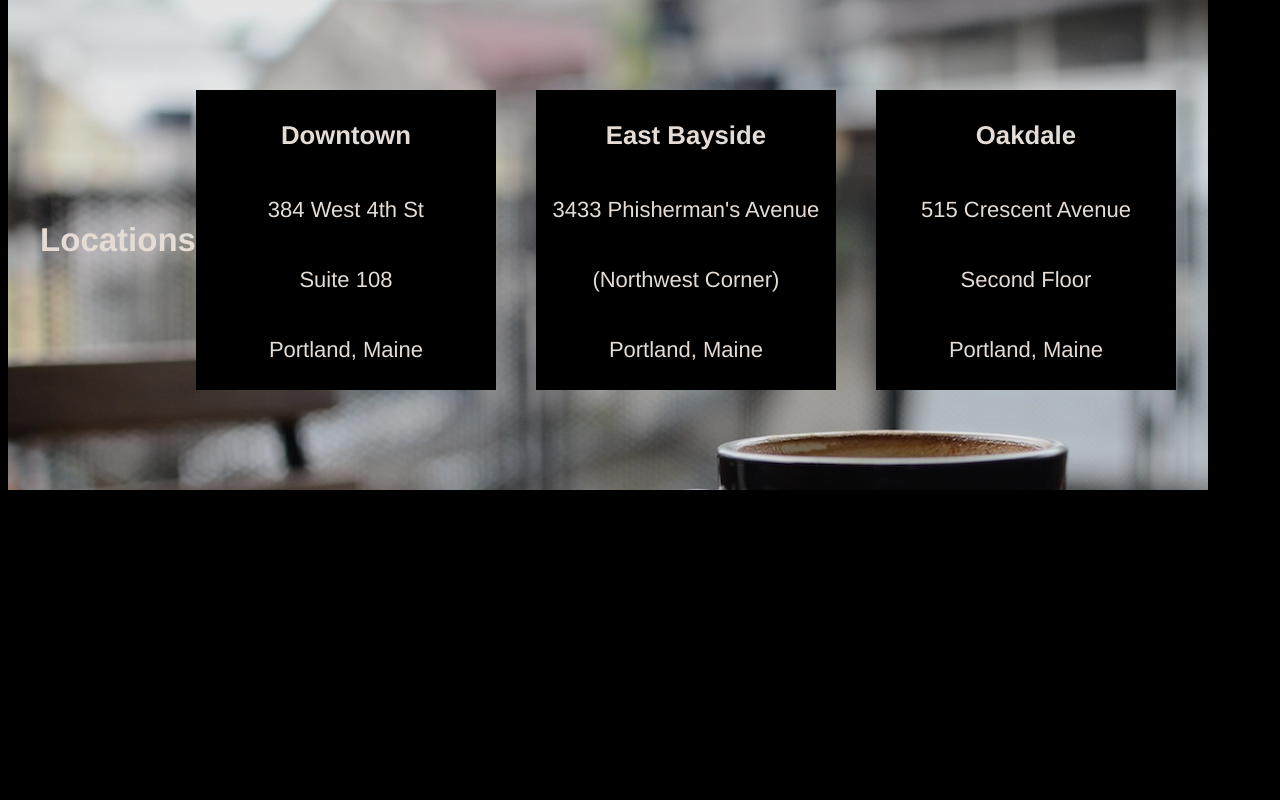
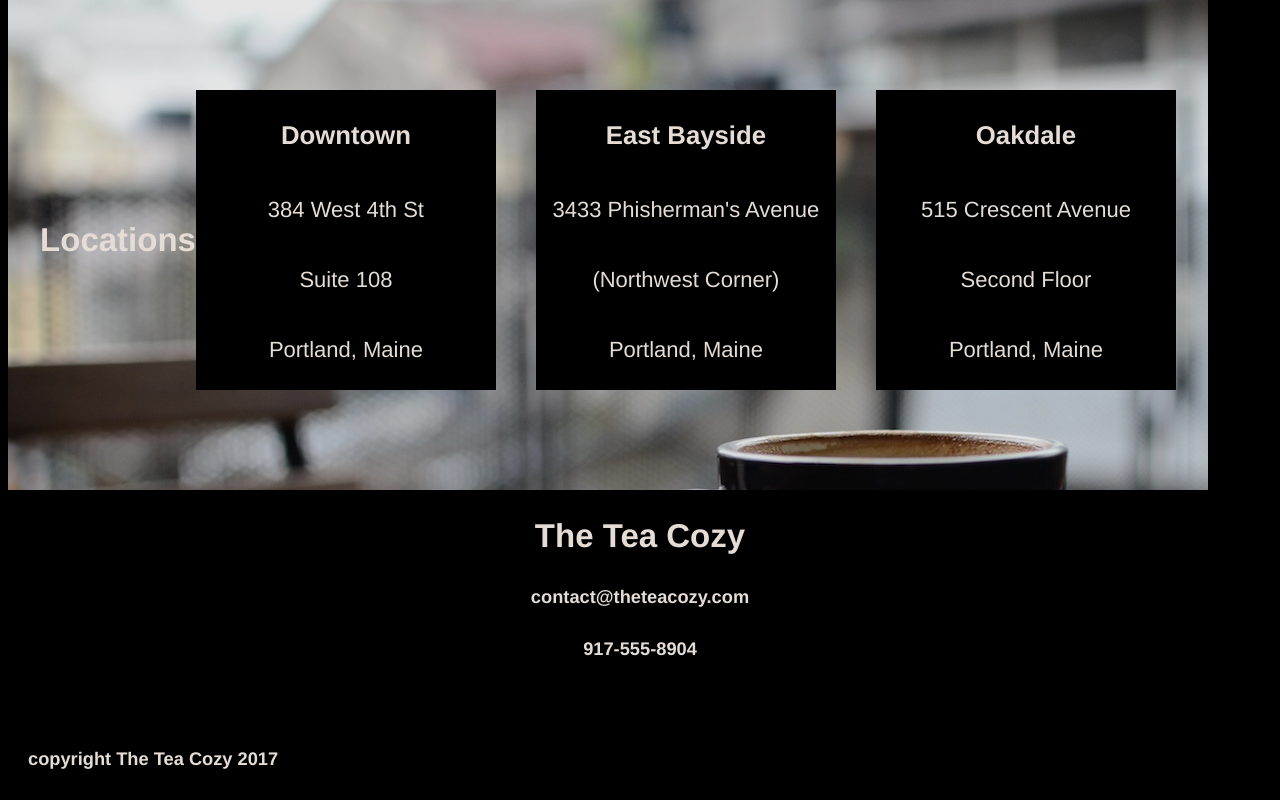
Before and after one commit to ADFrys/TeaCozy, a plain HTML site: page index.html in a window 1280 px wide. Shown: the part 1428-2228 px from the top of the page. Before the commit the page ends 1926 px from the top, so only its background shows below. Drawn offline with Linux system fonts and the light colour scheme.

Commit message:
Add Contact Info and footer.

```diff
--- a/Resources/Css/style.css
+++ b/Resources/Css/style.css
@@ -197,3 +197,19 @@ body {
   align-items: center;
   justify-content: center;
 }
+
+/*Contact Information */
+
+.Contact-info {
+  height: 200px;
+  width: 1200px;
+  margin: 0 auto;
+  text-align: center;
+}
+
+/* Footer */
+
+.footer {
+  margin-left: 20px;
+  text-align: left;
+}
--- a/index.html
+++ b/index.html
@@ -95,6 +95,18 @@
 
     </div>
 
+<!--Contact Information-->
+  <div class="Contact-info">
+   <h2>The Tea Cozy</h2>
+   <h5>contact@theteacozy.com</h5>
+   <h5>917-555-8904</h5>
+ </div>
+
+ <div class="footer">
+   <h5>copyright The Tea Cozy 2017</h4>
+ </div>
+
+
 
   </body>
 </html>
```
